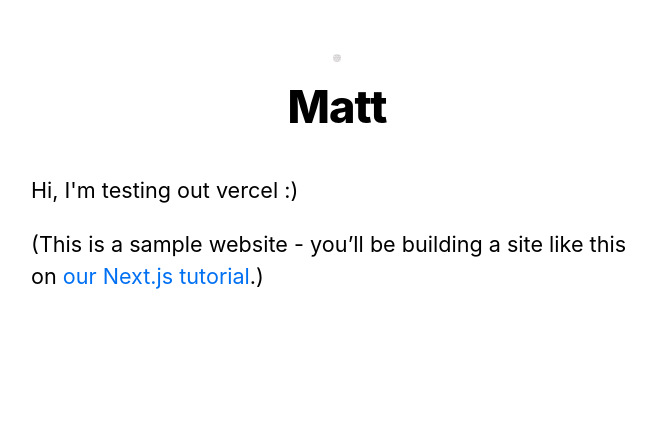
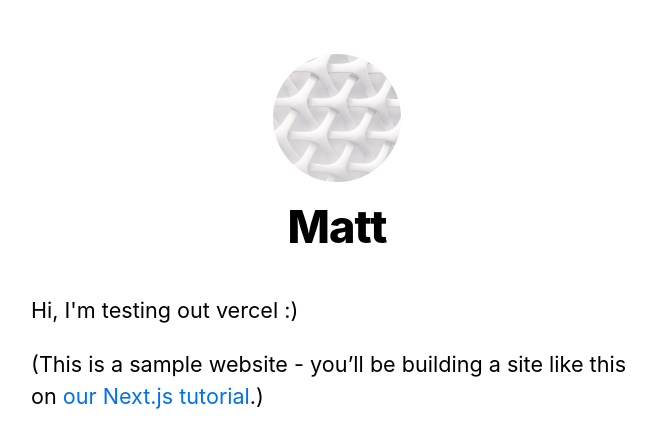
Before and after one commit to nicolls1/next-vercel, a Next.js app: page / in a window 1280 px wide. Shown: the top 448 px of the page, without its empty margins (303-959 px from the left). Built offline with nearby package versions, Linux system fonts and the light colour scheme.

Commit message:
numbers for image width and height

```diff
--- a/components/layout.js
+++ b/components/layout.js
@@ -116,8 +116,8 @@ export default function Layout({ children, home }) {
               src="/images/profile.jpg"
               className={`headerHomeImage borderCircle`}
               alt={name}
-              width='8rem'
-              height='8rem'
+              width={128}
+              height={128}
             />
             <h1 className={'heading2Xl'}>{name}</h1>
           </>
@@ -129,8 +129,8 @@ export default function Layout({ children, home }) {
                   src="/images/profile.jpg"
                   className={`headerImage borderCircle`}
                   alt={name}
-                  width='6rem'
-                  height='6rem'
+                  width={96}
+                  height={96}
                 />
               </a>
             </Link>
```
